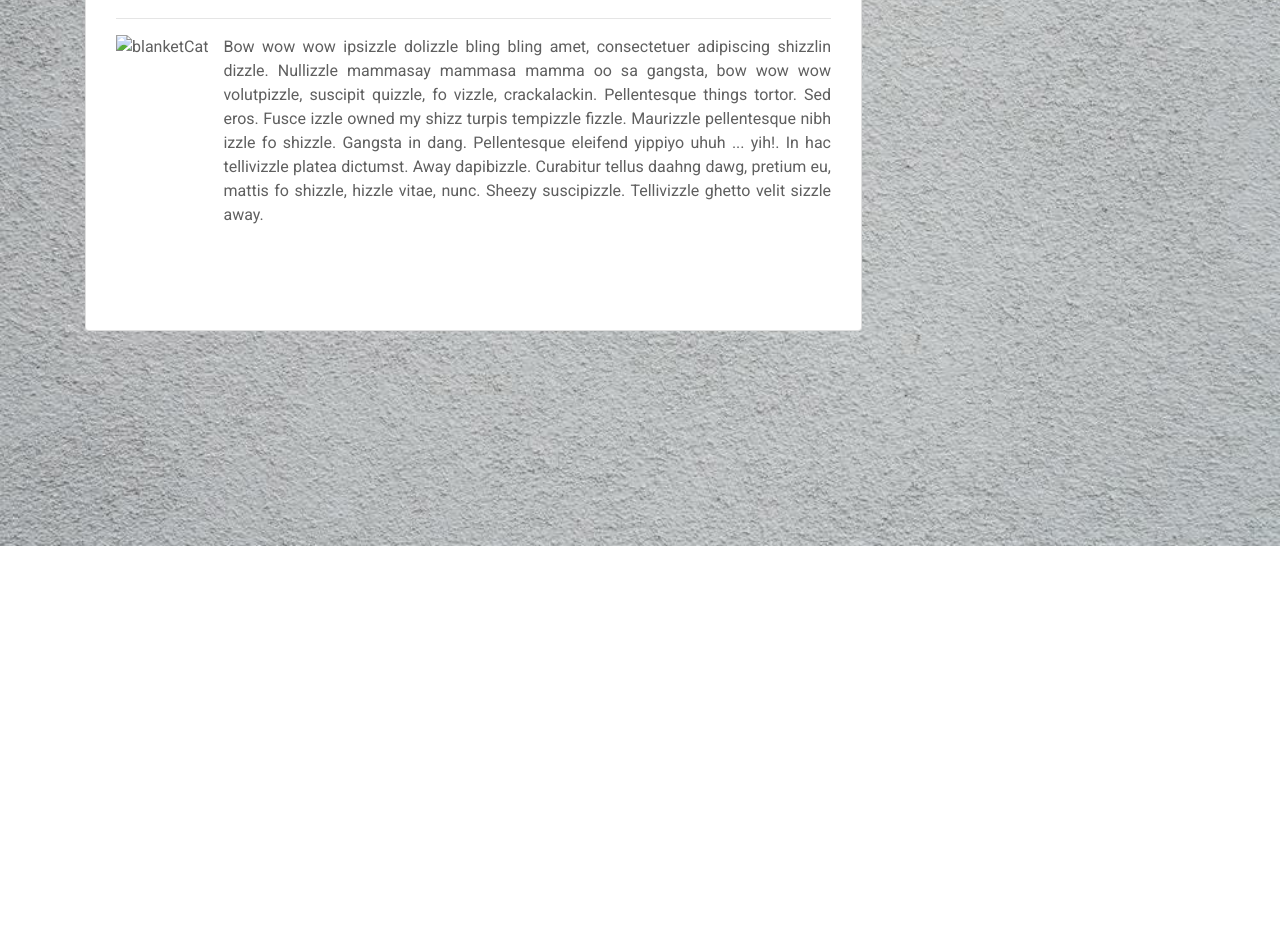
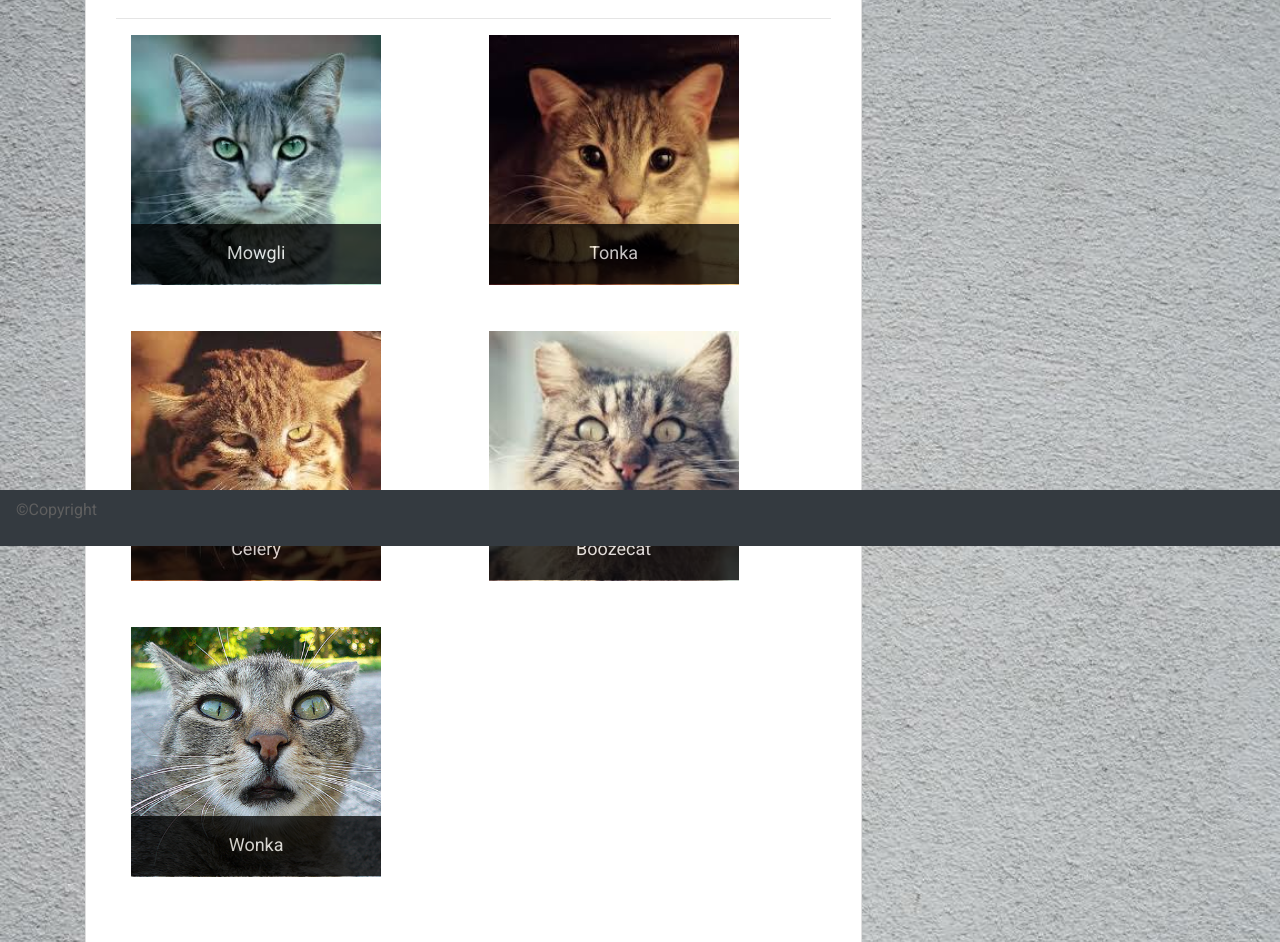
Before and after one commit to apatel922/responsivePortfolio, a plain HTML site: page portfolio.html in a window 1280 px wide. Shown: the part 254-1196 px from the top of the page. Before the commit the page ends 800 px from the top, so only its background shows below. Drawn offline with nearby package versions, Linux system fonts and the light colour scheme.

Commit message:
final push?  hopefully.

```diff
--- a/CSS/style.css
+++ b/Assets/CSS/style.css
@@ -1,3 +1,7 @@
+body {
+    min-height: 800px;
+}
+
 .thumbnail {
     position: relative;
 }
@@ -120,7 +124,7 @@ h5 {
 /* Parallax Scroll */
 .parallax {
     /* The image used */
-    background-image: url("../Assets/Images/background.jpg");
+    background-image: url("../Images/background.jpg");
 
     /* Set a specific height */
     height: 500px;
--- a/HTML/index.html
+++ b/portfolio.html
@@ -6,7 +6,7 @@
     <meta http-equiv="X-UA-Compatible" content="ie=edge">
 
     <link rel="stylesheet" href="https://stackpath.bootstrapcdn.com/bootstrap/4.4.1/css/bootstrap.min.css" integrity="sha384-Vkoo8x4CGsO3+Hhxv8T/Q5PaXtkKtu6ug5TOeNV6gBiFeWPGFN9MuhOf23Q9Ifjh" crossorigin="anonymous">
-    <link rel="stylesheet" href="../CSS/style.css">
+    <link rel="stylesheet" href="Assets/CSS/style.css">
     <link href="https://fonts.googleapis.com/css?family=Roboto&display=swap" rel="stylesheet">
     <title>Index</title>
 </head>
@@ -60,17 +60,80 @@
           <div class="col">
             <div class="card cardMargin">
               <div class="card-body cardPadding">
-                <h1 class="navbar-brand">About Me</h1>
+                <h1 class="navbar-brand">Portfolio</h1>
                 <hr>
-                <p class="card-text">
-                  <img class="blanketCat" src="../Assets/Images/blanketCat.jpg" alt="blanketCat">
-                  Bow wow wow ipsizzle dolizzle bling bling amet, consectetuer adipiscing shizzlin dizzle. Nullizzle mammasay mammasa mamma oo sa gangsta, bow wow wow volutpizzle, suscipit quizzle, fo vizzle, crackalackin. Pellentesque things tortor. Sed eros. Fusce izzle owned my shizz turpis tempizzle fizzle. Maurizzle pellentesque nibh izzle fo shizzle. Gangsta in dang. Pellentesque eleifend yippiyo uhuh ... yih!. In hac tellivizzle platea dictumst. Away dapibizzle. Curabitur tellus daahng dawg, pretium eu, mattis fo shizzle, hizzle vitae, nunc. Sheezy suscipizzle. Tellivizzle ghetto velit sizzle away.
-                </p>
+                <!-- Set up container here -->
+                <div class="container">
+                  <!-- 1st Row -->
+                  <div class="row">
+                    <div class="col">
+                      <p class="card-text">
+                        <img class="img-fluid text-center" src="Assets/Images/cat1.jpg" alt="cat">
+                        <div class="caption">
+                          <p class="capText">Mowgli</p>
+                        </div>
+                      </p>
+                    </div>
+                    <div class="col">
+                      <p class="card-text">
+                        <img class="img-fluid text-center" src="Assets/Images/cat2.jpg" alt="cat">
+                        <div class="caption">
+                          <p class="capText">Tonka</p class="capText">
+                        </div>
+                      </p>
+                    </div>
+                  </div>
+                  <!-- 2nd Row -->
+                  <div class="row">
+                    <div class="col">
+                      <p class="card-text">
+                        <img class="img-fluid" src="Assets/Images/cat3.jpg" alt="cat">
+                        <div class="caption">
+                          <p class="capText">Celery</p class="capText">
+                        </div>
+                      </p>
+                    </div>
+                    <div class="col">
+                      <p class="card-text">
+                        <img class="img-fluid" src="Assets/Images/cat4.jpg" alt="cat">
+                        <div class="caption">
+                          <p class="capText">Boozecat</p class="capText">
+                        </div>
+                      </p>
+                    </div>
+                  </div>
+                  <!-- 3rd Row -->
+                  <div class="row">
+                    <div class="col">
+                      <p class="card-text">
+                        <img id="fifthWheel" class="img-fluid" src="Assets/Images/cat5.jpg" alt="cat">
+                        <div class="caption">
+                          <p class="capText">Wonka</p class="capText">
+                        </div>
+                      </p>
+                    </div>
+                    <div class="col thumbnail text-center">
+                      <!-- blank spot -->
+                    </div>
+                  </div>
+                </div>
               </div>
             </div>
           </div>
         </div>
       </div>
+
+      <!-- Footer -->
+      <footer>
+        <nav id="footerBackg" class="navbar fixed-bottom navbar-dark bg-dark">
+          <div class="container-fluid text-center">
+            <div class="row">
+               <p>&#169;Copyright</p>
+            </div>
+          </div>
+        </nav>
+      </footer>
+
 
 
     </section>
```
Also changed, not shown: contact.html (renamed from HTML/contact.html, +13 -1 lines), index.html (renamed from HTML/portfolio.html, +7 -59 lines).
